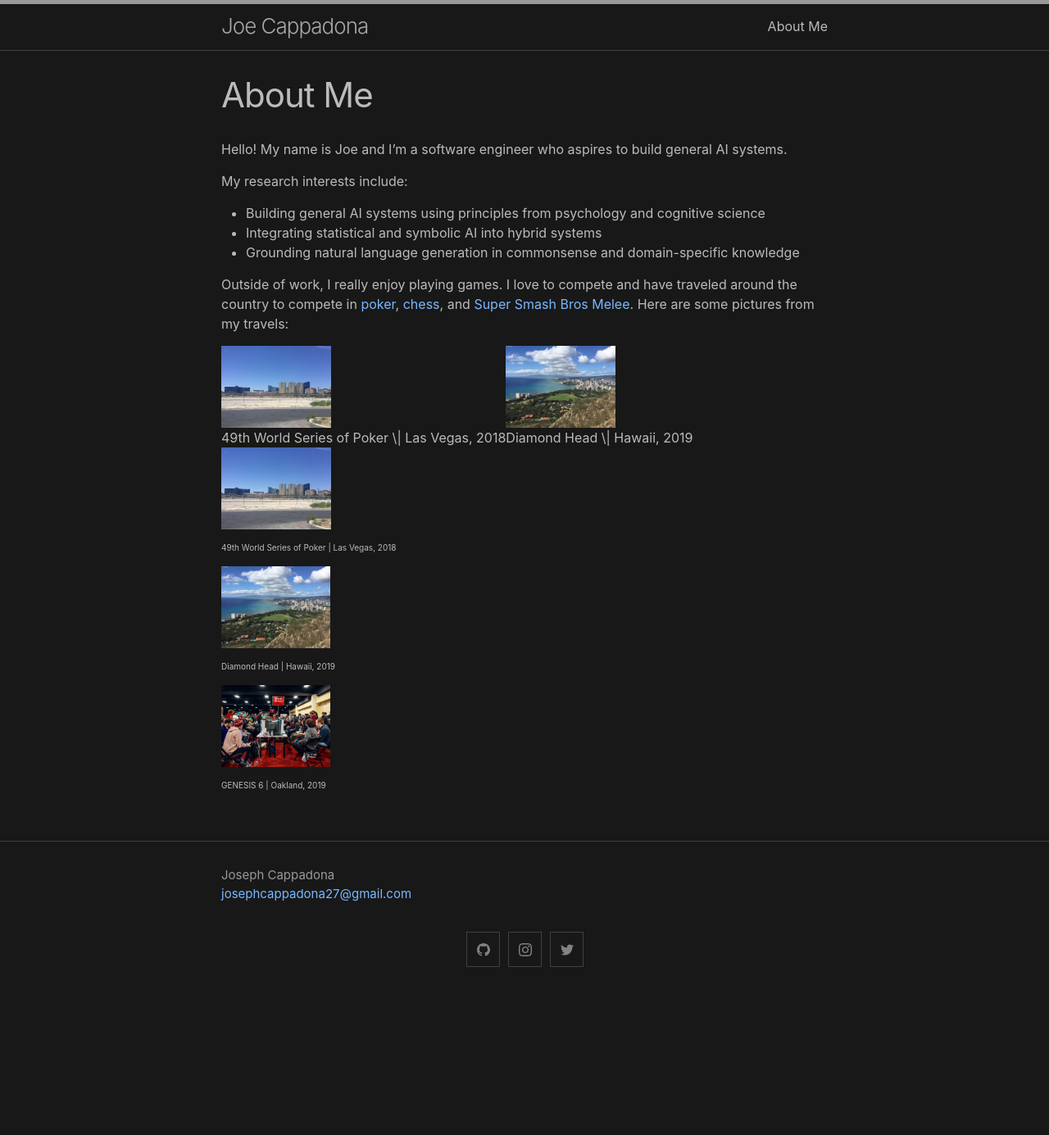
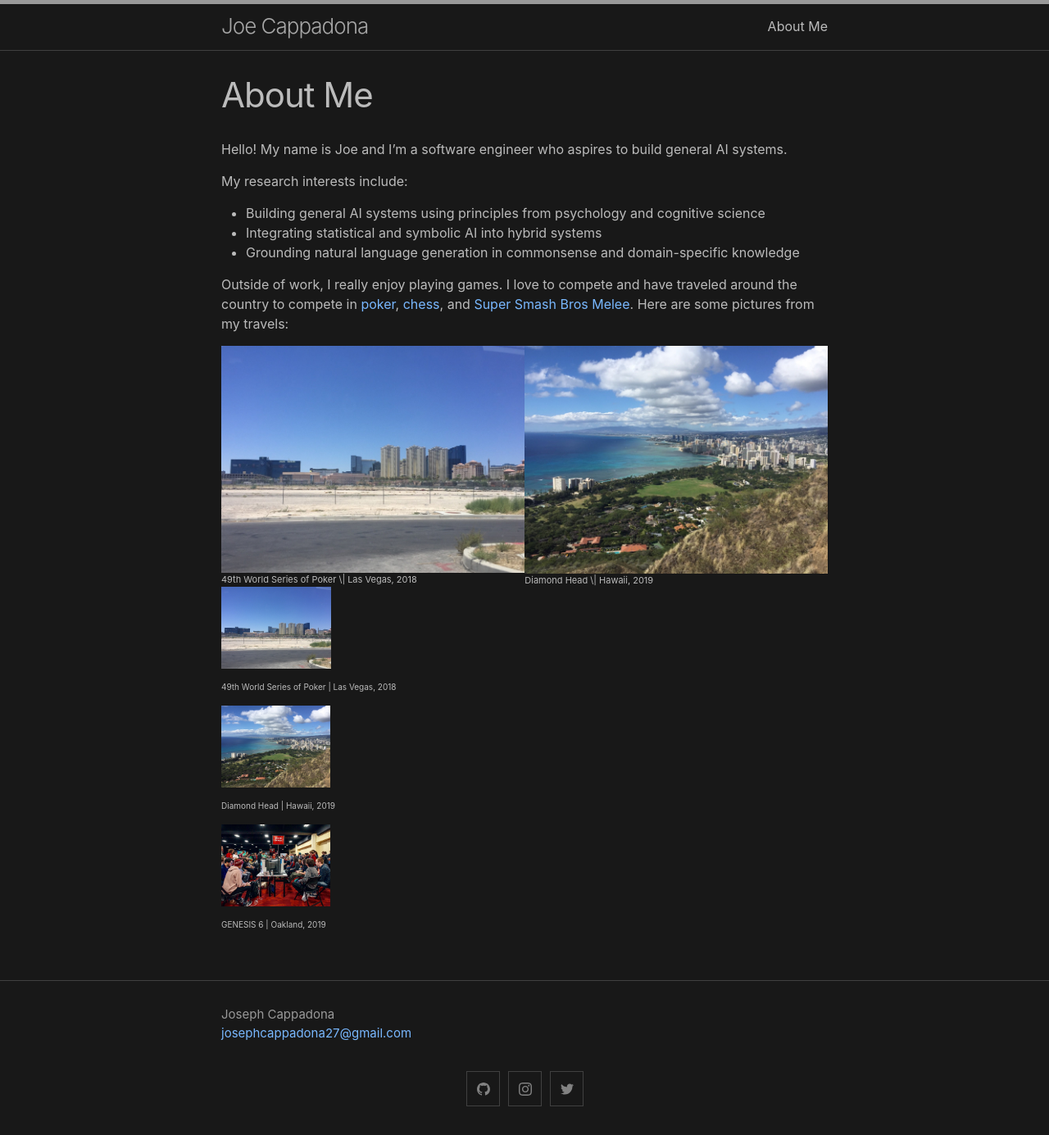
Before and after one commit to josephcappadona/josephcappadona.github.io, a Jekyll site: the page built from about.md, in a window 1280 px wide. Shown: the whole page at 82% size. Built offline with Jekyll 4.4.1, drawn with Linux system fonts in a browser that asks for light colours; before the commit the page ends 1215 px from its top, so only the background shows below that.

Commit message:
Update about.md

```diff
--- a/about.md
+++ b/about.md
@@ -13,13 +13,14 @@ My research interests include:
 
 Outside of work, I really enjoy playing games. I love to compete and have traveled around the country to compete in [poker](https://pokerdb.thehendonmob.com/player.php?a=r&n=601783), [chess](https://lichess.org/@/seaghost27), and [Super Smash Bros Melee](https://www.youtube.com/watch?v=0VzNTRieZ88). Here are some pictures from my travels:
 
-<div style="display: flex;">
+<div style="display: flex; font-size: 11px;">
   <div style="display: block;">
-    <img src="/assets/img/vegas.jpg" style="max-height: 100px;"/>
+    <img src="/assets/img/vegas.jpg" style="max-height: 300px;"/>
     <div>49th World Series of Poker \| Las Vegas, 2018</div>
   </div>
+
   <div style="display: block;">
-    <img src="/assets/img/hawaii.jpg" style="max-height: 100px;"/>
+    <img src="/assets/img/hawaii.jpg" style="max-height: 300px;"/>
     <div>Diamond Head \| Hawaii, 2019</div>
   </div>
 </div>
```
